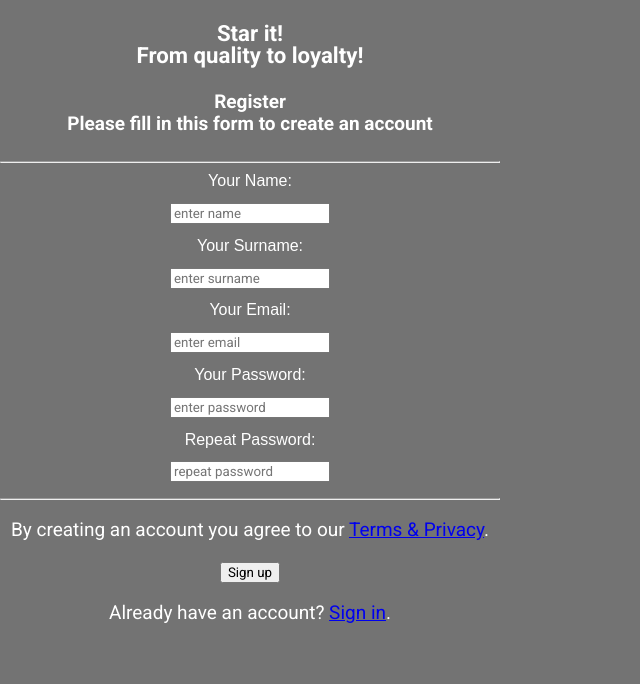
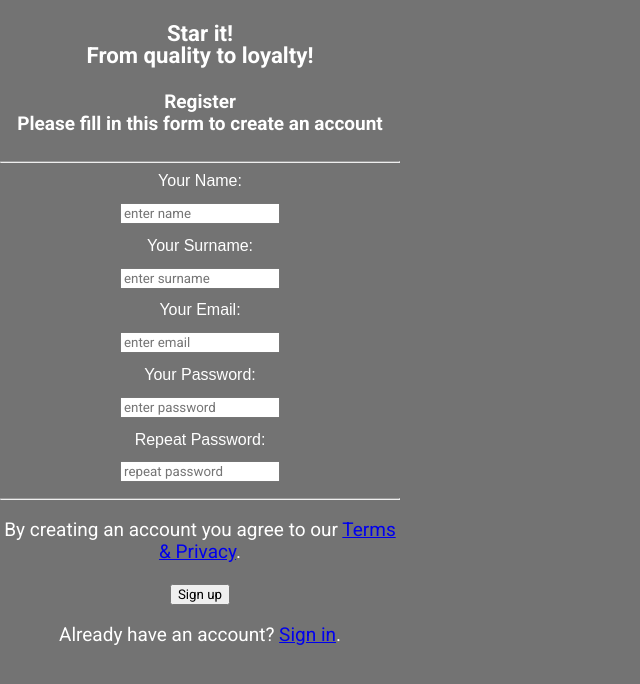
Before and after one commit to rdadr/starit, a React (Create React App) app: page / in a window 1280 px wide. Shown: the top 684 px of the page, without its empty margins (0-640 px from the left). Built offline with nearby package versions, Linux system fonts and the light colour scheme.

Commit message:
corrected: FormModail.scss, FormSignup.js

```diff
--- a/package.json
+++ b/package.json
@@ -10,6 +10,7 @@
     "gh-pages": "^3.1.0",
     "react": "^17.0.1",
     "react-dom": "^17.0.1",
+    "react-router-dom": "^5.2.0",
     "react-scripts": "4.0.1",
     "web-vitals": "^0.2.4"
   },
--- a/src/App.js
+++ b/src/App.js
@@ -1,6 +1,6 @@
 import React from 'react';
 import './App.scss';
-import FormSignup from "./components/FormSignup/FormSignup";
+import FormSignup from './components/FormSignup/FormSignup';
 
 function App() {
   return (
--- a/src/components/FormMobail.scss
+++ b/src/components/FormMobail.scss
@@ -3,7 +3,7 @@
      }
 
     .container {
-        width: 500px;
+        width: 400px;
         text-align: center;
         text-decoration: none;
         font-weight: normal;
--- a/src/components/FormSingin/FormSingin.js
+++ b/src/components/FormSignin/FormSingin.js
@@ -9,7 +9,8 @@ const FormSignin = () =>{
 
           <form action="action_page.php">
                 <label for="email" id="email">Your Email:</label>
-                    <input type="email" placeholder="enter email" name="email" required/><br/>
+                    <input type="email" placeholder="enter email" name="email" required/>
+                <br/>
                 <label for="psw" id="psw">Your Password:</label>
                     <input type="password" placeholder="enter password" name="psw" required/>
                 <hr/>
```
Also changed, not shown: src/components/FormSignin/FormSingin.scss (added), 2 other files (tests, documents, lock files or other folders).
